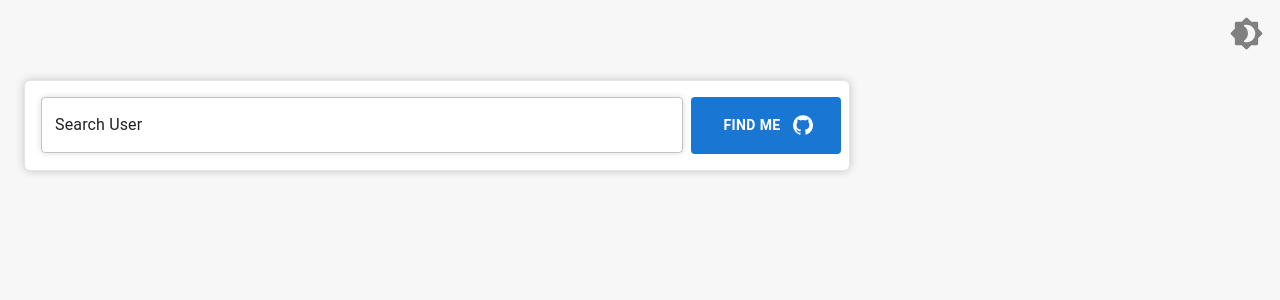
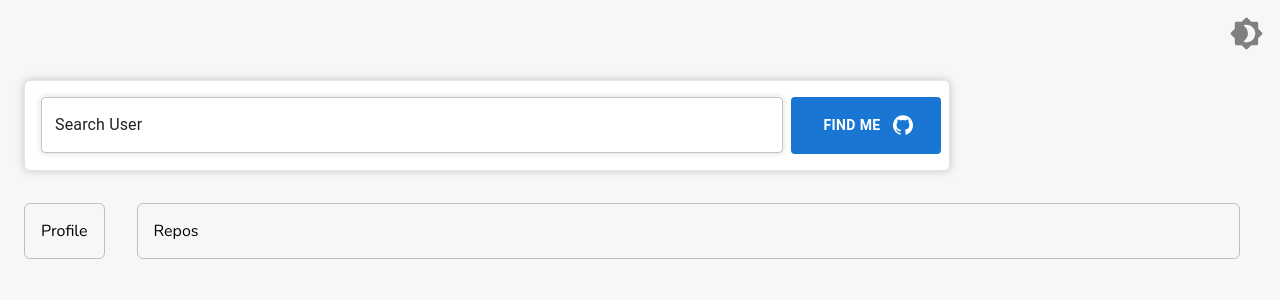
Before and after one commit to DemonDaddy22/all-about-reactJS, a React (Create React App) app: page /#/github-profile-viewer in a window 1280 px wide. Shown: the top 300 px of the page. Built offline with nearby package versions, Linux system fonts and the light colour scheme; no server answers.

Commit message:
add profile and repos components

```diff
--- /dev/null
+++ b/src/components/GitHubProfileViewer/components/Profile/index.js
@@ -0,0 +1,13 @@
+import React from 'react';
+
+import classes from './styles.module.css';
+
+export default class Profile extends React.Component {
+
+    render = () => {
+
+        return <div className={classes.profileContainer}>
+            Profile
+        </div>;
+    }
+}
--- /dev/null
+++ b/src/components/GitHubProfileViewer/components/Repos/index.js
@@ -0,0 +1,13 @@
+import React from 'react';
+
+import classes from './styles.module.css';
+
+export default class Repos extends React.Component {
+
+    render = () => {
+
+        return  <div className={classes.reposContainer}>
+            Repos
+        </div>
+    }
+}
--- a/src/components/GitHubProfileViewer/index.js
+++ b/src/components/GitHubProfileViewer/index.js
@@ -8,6 +8,8 @@ import Page from '../../ui-components/Page';
 import classes from './styles.module.css';
 import GitHubIcon from '@material-ui/icons/GitHub';
 import { isEmptyString } from '../../utils';
+import Profile from './components/Profile';
+import Repos from './components/Repos';
 
 export default class GitHubProfileViewer extends React.Component {
 
@@ -68,6 +70,14 @@ export default class GitHubProfileViewer extends React.Component {
                         <Iconbutton className={classes.mobileBtn} onClick={this.handleSearchUser} icon={<GitHubIcon fontSize='large' />}></Iconbutton>
                     </div>
                 </div>
+                <div className={classes.contentContainer}>
+                    <div className={classes.profileWrapper}>
+                        <Profile />
+                    </div>
+                    <div className={classes.reposWrapper}>
+                        <Repos />
+                    </div>
+                </div>
             </div>
         </Page>;
     }
--- a/src/components/GitHubProfileViewer/styles.module.css
+++ b/src/components/GitHubProfileViewer/styles.module.css
@@ -1,8 +1,12 @@
+.viewerContainer {
+    margin-top: 5rem;
+}
+
 .searchInputContainer {
     background-color: var(--card-bg);
     padding: 16px 8px 16px 16px;
     width: 85%;
-    margin: 5rem auto 0;
+    margin: 2rem auto 0;
     border-radius: 6px;
     border: 1px solid rgba(0, 0, 0, 0.1);
     box-shadow: 0 0 10px rgba(0, 0, 0, 0.2);
@@ -45,11 +49,40 @@
     display: block !important;
 }
 
-@media (min-width: 900px) {
+.contentContainer {
+    display: flex;
+    flex-direction: column;
+    width: 85%;
+    margin-top: 2rem;
+}
+
+.profileWrapper, .reposWrapper {
+    padding: 1rem;
+    border-radius: 6px;
+    border: 1px solid var(--component-border);
+    transition: border 0.5s ease-in-out;
+}
+
+.reposWrapper {
+    flex: 1;
+}
+
+@media (min-width: 768px) {
     .searchInputContainer {
-        max-width: 800px;
+        max-width: 900px;
         margin-left: 1.5rem;
     }
+    .contentContainer {
+        flex-direction: row;
+        margin-left: 1.5rem;
+        width: 95%;
+    }
+    .reposWrapper {
+        margin-left: 2rem;
+    }
+}
+
+@media (min-width: 900px) {
     .desktopBtn {
         display: block !important;
         margin-left: 8px !important;
```
Also changed, not shown: src/components/GitHubProfileViewer/components/Profile/styles.module.css (added), src/components/GitHubProfileViewer/components/RepoCards/index.js (added), src/components/GitHubProfileViewer/components/RepoCards/styles.module.css (added), src/components/GitHubProfileViewer/components/Repos/styles.module.css (added).
